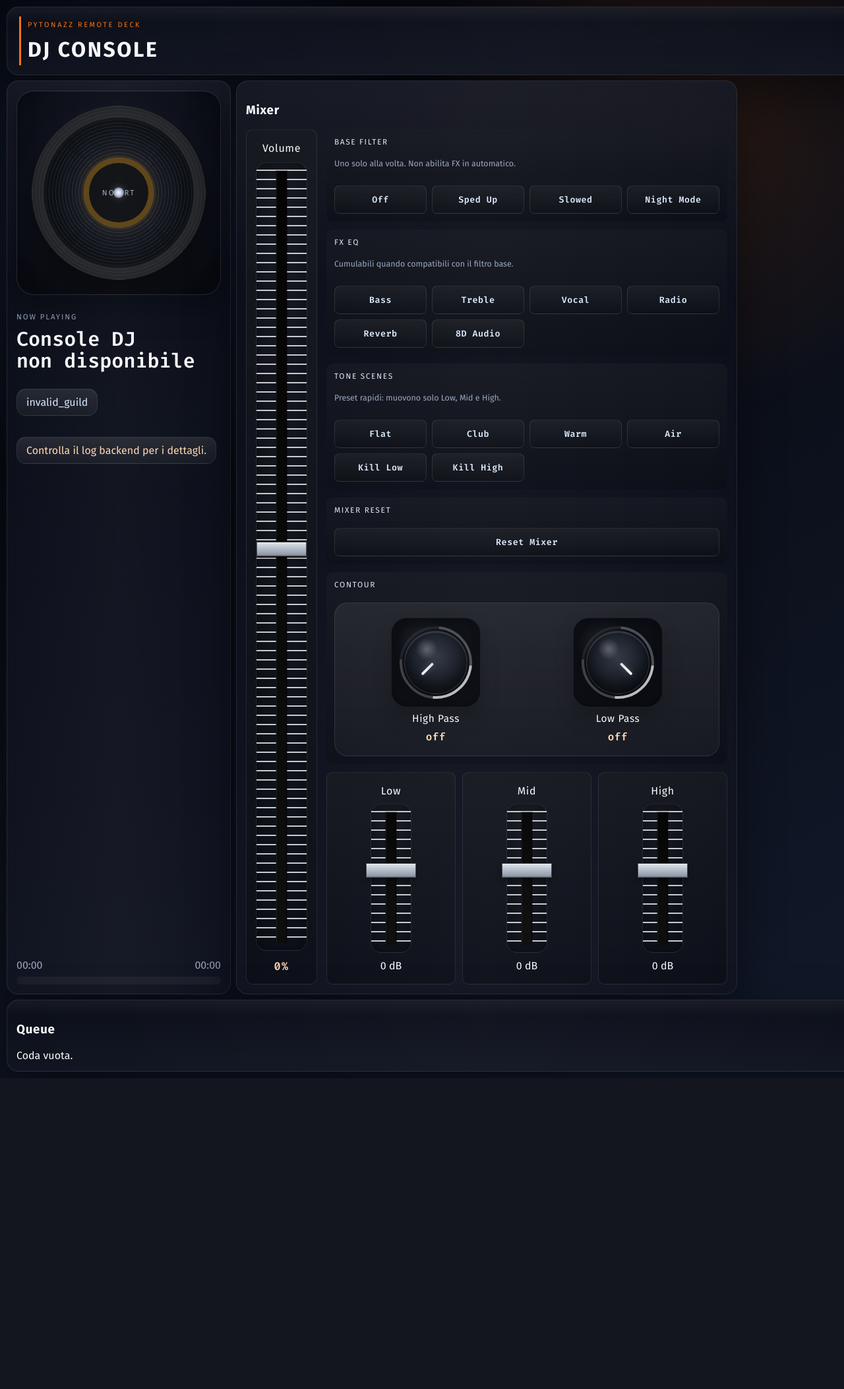
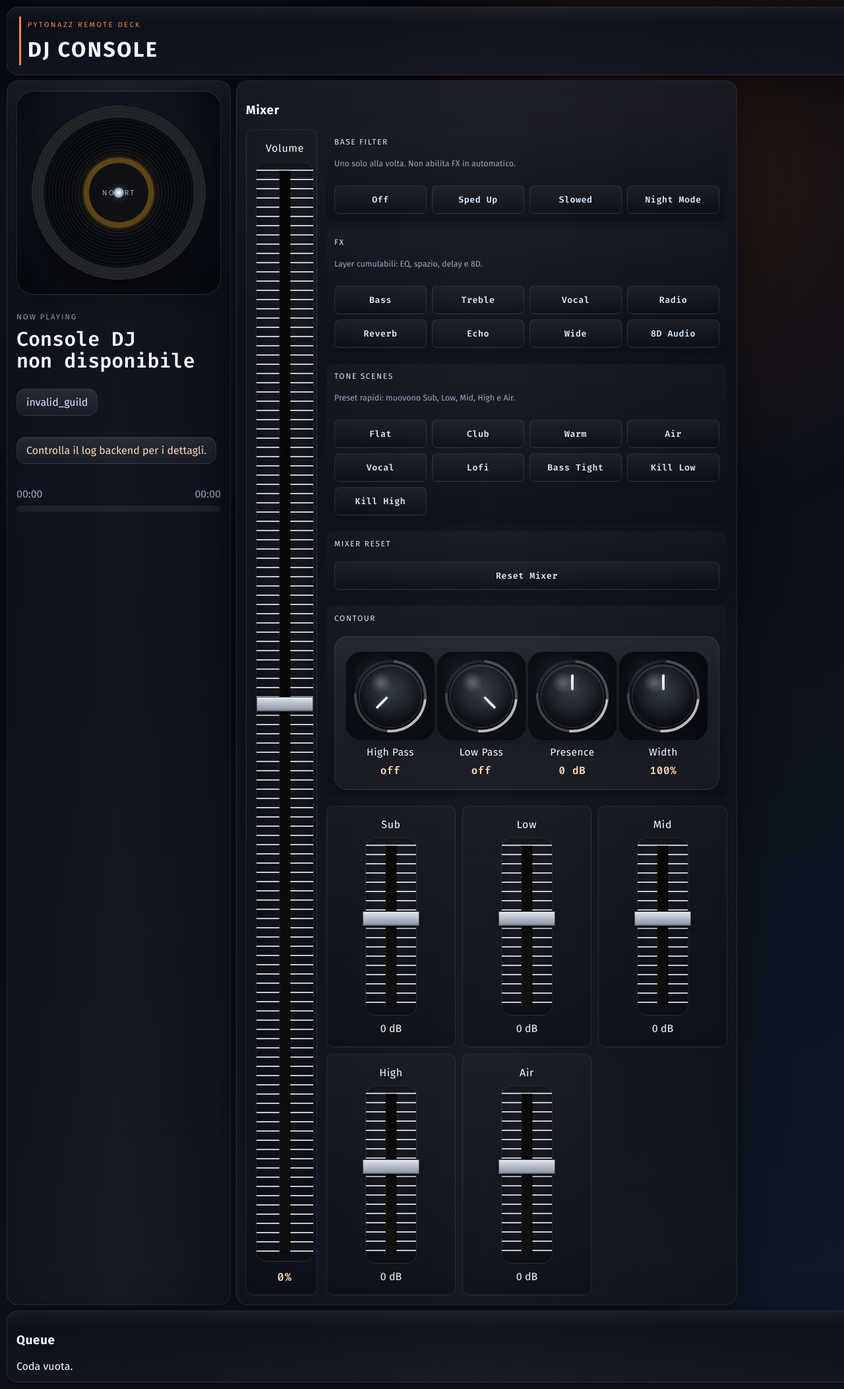
Before and after one commit to Sessionn/Pytonazz2026, a Flask app: template data/database/dashboard/templates/dj_console.html in a window 1280 px wide; the page is wider, and only the part inside the window is pictured. Shown: that part at 66% size. Before the commit the page ends 1624 px from the top of that part, so only its background shows below. Run offline with Flask 3, Linux system fonts and the light colour scheme; the template is opened without the code that fills it, so the values that code supplies are empty; some libraries are stand-ins or nearby versions.

Commit message:
Rinnovo dj console e resolve senza acoustic 4

```diff
--- a/data/database/dashboard/static/css/dj_console.css
+++ b/data/database/dashboard/static/css/dj_console.css
@@ -1862,3 +1862,101 @@ body::before {
     min-height: auto;
   }
 }
+
+/* Night-mode visual tuning requested after hands-on test. */
+:root {
+  --accent: #ff8a3d;
+  --accent-2: #76a9ff;
+  --ok: #73d0ff;
+  --ok-glow: rgba(115, 208, 255, 0.36);
+}
+
+.platter-panel {
+  grid-template-rows: auto auto auto;
+  align-content: start;
+}
+
+.progress-block {
+  margin-top: 6px;
+}
+
+.progress-track {
+  height: 10px;
+  background: rgba(148, 163, 184, 0.16);
+}
+
+#progress-fill {
+  background: linear-gradient(90deg, #76a9ff, #ff8a3d);
+  box-shadow: 0 0 18px rgba(118, 169, 255, 0.18);
+}
+
+.filter-button-grid button.is-active,
+.fx-pad-grid button.is-active,
+.filter-button-grid button[aria-pressed="true"],
+.fx-pad-grid button[aria-pressed="true"] {
+  color: #f8fafc;
+  border-color: rgba(118, 169, 255, 0.62);
+  background:
+    linear-gradient(180deg, rgba(255,255,255,0.14), rgba(255,255,255,0.03)),
+    linear-gradient(135deg, rgba(58, 95, 170, 0.92), rgba(255, 138, 61, 0.82));
+  box-shadow: 0 0 0 1px rgba(118,169,255,0.14), 0 12px 28px rgba(0,0,0,0.2);
+}
+
+.platter-disc {
+  background:
+    repeating-radial-gradient(circle at 50% 50%, rgba(255,255,255,0.07) 0 1px, rgba(0,0,0,0.03) 1px 5px),
+    #070a10;
+}
+
+.groove-layer {
+  opacity: 0.18;
+}
+
+.platter-shadow {
+  pointer-events: none;
+  z-index: 1;
+}
+
+.platter-disc {
+  z-index: 2;
+}
+
+.volume-well,
+.fader-slot {
+  width: 88px;
+}
+
+.eq-slot {
+  width: 78px;
+  min-height: 270px;
+}
+
+.eq-band {
+  min-height: 360px;
+}
+
+.eq-fader {
+  min-height: 236px;
+}
+
+.fader-handle {
+  width: 86px;
+}
+
+.knob-bank {
+  grid-template-columns: repeat(4, minmax(120px, 1fr));
+}
+
+@media (min-height: 920px) {
+  .eq-band {
+    min-height: 420px;
+  }
+
+  .eq-slot {
+    min-height: 320px;
+  }
+
+  .eq-fader {
+    min-height: 282px;
+  }
+}
--- a/data/database/dashboard/static/js/dj_console.js
+++ b/data/database/dashboard/static/js/dj_console.js
@@ -21,21 +21,33 @@ const els = {
   volumeValue: document.getElementById("volume-value"),
   resetMixerButton: document.getElementById("reset-mixer-button"),
   queue: document.getElementById("queue-list"),
+  eqSub: document.getElementById("eq-sub"),
+  eqSubHandle: document.getElementById("eq-sub-handle"),
   eqLow: document.getElementById("eq-low"),
   eqLowHandle: document.getElementById("eq-low-handle"),
   eqMid: document.getElementById("eq-mid"),
   eqMidHandle: document.getElementById("eq-mid-handle"),
   eqHigh: document.getElementById("eq-high"),
   eqHighHandle: document.getElementById("eq-high-handle"),
+  eqAir: document.getElementById("eq-air"),
+  eqAirHandle: document.getElementById("eq-air-handle"),
   fxHighpass: document.getElementById("fx-highpass"),
   fxLowpass: document.getElementById("fx-lowpass"),
+  fxPresence: document.getElementById("fx-presence"),
+  fxWidth: document.getElementById("fx-width"),
   fxHighpassKnob: document.getElementById("fx-highpass-knob"),
   fxLowpassKnob: document.getElementById("fx-lowpass-knob"),
+  fxPresenceKnob: document.getElementById("fx-presence-knob"),
+  fxWidthKnob: document.getElementById("fx-width-knob"),
+  eqSubValue: document.getElementById("eq-sub-value"),
   eqLowValue: document.getElementById("eq-low-value"),
   eqMidValue: document.getElementById("eq-mid-value"),
   eqHighValue: document.getElementById("eq-high-value"),
+  eqAirValue: document.getElementById("eq-air-value"),
   fxHighpassValue: document.getElementById("fx-highpass-value"),
   fxLowpassValue: document.getElementById("fx-lowpass-value"),
+  fxPresenceValue: document.getElementById("fx-presence-value"),
+  fxWidthValue: document.getElementById("fx-width-value"),
   platterWrap: document.getElementById("platter-wrap"),
   platterDisc: document.getElementById("platter-disc"),
 };
@@ -59,13 +71,31 @@ const lastTapAt = new WeakMap();
 const draggingInputs = new Set();
 
 const EQ_SCENES = {
-  flat: { low: 0, mid: 0, high: 0 },
-  club: { low: 5, mid: -1.5, high: 4 },
-  warm: { low: 3.5, mid: 1.5, high: -2 },
-  air: { low: -1, mid: 0.5, high: 5.5 },
-  "kill-low": { low: -12, mid: 0, high: 0 },
-  "kill-high": { low: 0, mid: 0, high: -12 },
+  flat: { sub: 0, low: 0, mid: 0, high: 0, air: 0 },
+  club: { sub: 2.5, low: 4.5, mid: -1.5, high: 3.5, air: 1.5 },
+  warm: { sub: 1.5, low: 3.5, mid: 1.5, high: -2, air: -1 },
+  air: { sub: -1.5, low: -1, mid: 0.5, high: 3.5, air: 5.5 },
+  vocal: { sub: -2, low: -1, mid: 2.5, high: 1.5, air: 1 },
+  lofi: { sub: 1, low: 2.5, mid: -0.5, high: -4, air: -5 },
+  "bass-tight": { sub: 3.5, low: 2, mid: -1, high: 0, air: 0 },
+  "kill-low": { sub: -12, low: -12, mid: 0, high: 0, air: 0 },
+  "kill-high": { sub: 0, low: 0, mid: 0, high: -12, air: -12 },
 };
+
+const EQ_BANDS = [
+  { key: "sub", input: "eqSub", handle: "eqSubHandle", value: "eqSubValue" },
+  { key: "low", input: "eqLow", handle: "eqLowHandle", value: "eqLowValue" },
+  { key: "mid", input: "eqMid", handle: "eqMidHandle", value: "eqMidValue" },
+  { key: "high", input: "eqHigh", handle: "eqHighHandle", value: "eqHighValue" },
+  { key: "air", input: "eqAir", handle: "eqAirHandle", value: "eqAirValue" },
+];
+
+const TONE_CONTROLS = [
+  { key: "highpass_hz", input: "fxHighpass", knob: "fxHighpassKnob", value: "fxHighpassValue", defaultValue: 0 },
+  { key: "lowpass_hz", input: "fxLowpass", knob: "fxLowpassKnob", value: "fxLowpassValue", defaultValue: 20000 },
+  { key: "presence_gain", input: "fxPresence", knob: "fxPresenceKnob", value: "fxPresenceValue", defaultValue: 0 },
+  { key: "stereo_width", input: "fxWidth", knob: "fxWidthKnob", value: "fxWidthValue", defaultValue: 1 },
+];
 
 const FILTER_LABELS = {
   off: "Off",
@@ -77,6 +107,8 @@ const FILTER_LABELS = {
   vocalboost: "Vocal Boost",
   radio: "Radio / Phone",
   reverb: "Reverb",
+  echo: "Echo",
+  wide: "Wide Stereo",
   night: "Night Mode",
 };
 
@@ -128,7 +160,7 @@ function setActiveButton(selector, predicate) {
 }
 
 function summarizeTone(eq) {
-  const values = [eq.low || 0, eq.mid || 0, eq.high || 0];
+  const values = EQ_BANDS.map((band) => eq[band.key] || 0);
   const peak = Math.max(...values.map((value) => Math.abs(value)));
   if (peak < 0.25) return "flat";
   const boosted = values.filter((value) => value > 1.5).length;
@@ -139,9 +171,7 @@ function summarizeTone(eq) {
 }
 
 function eqMatches(a, b) {
-  return Number(a.low || 0) === Number(b.low || 0) &&
-    Number(a.mid || 0) === Number(b.mid || 0) &&
-    Number(a.high || 0) === Number(b.high || 0);
+  return EQ_BANDS.every((band) => Number(a[band.key] || 0) === Number(b[band.key] || 0));
 }
 
 function setPlaybackVisual(stateName) {
@@ -301,12 +331,13 @@ function updateVolumeReadout() {
 }
 
 function updateEqValueLabels() {
-  els.eqLowValue.textContent = `${getControlValue(els.eqLow).toFixed(1)} dB`;
-  els.eqMidValue.textContent = `${getControlValue(els.eqMid).toFixed(1)} dB`;
-  els.eqHighValue.textContent = `${getControlValue(els.eqHigh).toFixed(1)} dB`;
-  setFaderHandlePosition(els.eqLowHandle, els.eqLow);
-  setFaderHandlePosition(els.eqMidHandle, els.eqMid);
-  setFaderHandlePosition(els.eqHighHandle, els.eqHigh);
+  EQ_BANDS.forEach((band) => {
+    const input = els[band.input];
+    const value = els[band.value];
+    if (!input || !value) return;
+    value.textContent = `${getControlValue(input).toFixed(1)} dB`;
+    setFaderHandlePosition(els[band.handle], input);
+  });
 }
 
 function cancelEqAnimation() {
@@ -339,8 +370,12 @@ function setKnobAngle(knob, input) {
 function updateToneValueLabels() {
   els.fxHighpassValue.textContent = formatHighpass(getControlValue(els.fxHighpass));
   els.fxLowpassValue.textContent = formatLowpass(getControlValue(els.fxLowpass));
+  els.fxPresenceValue.textContent = `${getControlValue(els.fxPresence).toFixed(1)} dB`;
+  els.fxWidthValue.textContent = `${Math.round(getControlValue(els.fxWidth) * 100)}%`;
   setKnobAngle(els.fxHighpassKnob, els.fxHighpass);
   setKnobAngle(els.fxLowpassKnob, els.fxLowpass);
+  setKnobAngle(els.fxPresenceKnob, els.fxPresence);
+  setKnobAngle(els.fxWidthKnob, els.fxWidth);
 }
 
 function syncPlatterMotion(next) {
@@ -500,38 +535,32 @@ function render(next) {
   renderQueue(next.queue || []);
 
   const eq = next.eq || { low: 0, mid: 0, high: 0 };
-  const toneFilters = next.tone_filters || { highpass_hz: 0, lowpass_hz: 20000 };
+  const toneFilters = next.tone_filters || { highpass_hz: 0, lowpass_hz: 20000, presence_gain: 0, stereo_width: 1 };
   els.toneSummary.textContent = summarizeTone(eq);
 
   if (!draggingInputs.has(els.volume)) {
     setControlValue(els.volume, next.volume ?? 0.5);
     updateVolumeReadout();
   }
-  if (!draggingInputs.has(els.eqLow)) {
-    setControlValue(els.eqLow, eq.low ?? 0);
+  EQ_BANDS.forEach((band) => {
+    const input = els[band.input];
+    if (input && !draggingInputs.has(input)) {
+      setControlValue(input, eq[band.key] ?? 0);
     }
-  if (!draggingInputs.has(els.eqMid)) {
-    setControlValue(els.eqMid, eq.mid ?? 0);
+  });
+  TONE_CONTROLS.forEach((control) => {
+    const input = els[control.input];
+    if (input && !draggingInputs.has(input)) {
+      setControlValue(input, toneFilters[control.key] ?? control.defaultValue);
     }
-  if (!draggingInputs.has(els.eqHigh)) {
-    setControlValue(els.eqHigh, eq.high ?? 0);
-  }
-  if (!draggingInputs.has(els.fxHighpass)) {
-    setControlValue(els.fxHighpass, toneFilters.highpass_hz ?? 0);
-  }
-  if (!draggingInputs.has(els.fxLowpass)) {
-    setControlValue(els.fxLowpass, toneFilters.lowpass_hz ?? 20000);
-  }
+  });
 
   updateEqValueLabels();
   updateToneValueLabels();
 
   setActiveButton("[data-eq-scene]", (button) => {
     const scene = EQ_SCENES[button.dataset.eqScene];
-    return scene &&
-      Number(scene.low) === Number(eq.low || 0) &&
-      Number(scene.mid) === Number(eq.mid || 0) &&
-      Number(scene.high) === Number(eq.high || 0);
+    return scene && eqMatches(scene, eq);
   });
 
   if (current && current.thumbnail) {
@@ -582,26 +611,20 @@ const liveToneSender = makeContinuousSender("set_tone_filters", () => ({
   tone_filters: {
     highpass_hz: getControlValue(els.fxHighpass),
     lowpass_hz: getControlValue(els.fxLowpass),
+    presence_gain: getControlValue(els.fxPresence),
+    stereo_width: getControlValue(els.fxWidth),
   },
 }));
 
 const liveEqSender = makeContinuousSender("set_eq", () => ({
-  eq: {
-    low: getControlValue(els.eqLow),
-    mid: getControlValue(els.eqMid),
-    high: getControlValue(els.eqHigh),
-  },
+  eq: Object.fromEntries(EQ_BANDS.map((band) => [band.key, getControlValue(els[band.input])])),
 }));
 
 function sendEqNow() {
   clearTimeout(sendEqTimer);
   sendEqTimer = null;
   return postAction("set_eq", {
-    eq: {
-      low: getControlValue(els.eqLow),
-      mid: getControlValue(els.eqMid),
-      high: getControlValue(els.eqHigh),
-    },
+    eq: Object.fromEntries(EQ_BANDS.map((band) => [band.key, getControlValue(els[band.input])])),
   });
 }
 
@@ -628,13 +651,17 @@ function animateControlTo(input, targetValue, { onFrame, onDone, durationMs = 26
 function resetEqBand(input) {
   cancelEqAnimation();
   const targetEq = {
+    sub: getControlValue(els.eqSub),
     low: getControlValue(els.eqLow),
     mid: getControlValue(els.eqMid),
     high: getControlValue(els.eqHigh),
+    air: getControlValue(els.eqAir),
   };
-  if (input === els.eqLow) targetEq.low = readDefaultValue(input);
-  if (input === els.eqMid) targetEq.mid = readDefaultValue(input);
-  if (input === els.eqHigh) targetEq.high = readDefaultValue(input);
+  EQ_BANDS.forEach((band) => {
+    if (input === els[band.input]) {
+      targetEq[band.key] = readDefaultValue(input);
+    }
+  });
   animateEqTo(targetEq, 300);
 }
 
@@ -673,16 +700,16 @@ function easeOutQuart(t) {
 function animateEqTo(targetEq, durationMs = 320) {
   cancelEqAnimation();
   const start = performance.now();
-  const startLow = getControlValue(els.eqLow);
-  const startMid = getControlValue(els.eqMid);
-  const startHigh = getControlValue(els.eqHigh);
+  const starts = Object.fromEntries(EQ_BANDS.map((band) => [band.key, getControlValue(els[band.input])]));
 
   function step(now) {
     const t = Math.min(1, (now - start) / durationMs);
     const eased = easeOutQuart(t);
-    setControlValue(els.eqLow, startLow + ((Number(targetEq.low) - startLow) * eased));
-    setControlValue(els.eqMid, startMid + ((Number(targetEq.mid) - startMid) * eased));
-    setControlValue(els.eqHigh, startHigh + ((Number(targetEq.high) - startHigh) * eased));
+    EQ_BANDS.forEach((band) => {
+      const startValue = starts[band.key] ?? 0;
+      const targetValue = Number(targetEq[band.key] ?? 0);
+      setControlValue(els[band.input], startValue + ((targetValue - startValue) * eased));
+    });
     updateEqValueLabels();
     liveEqSender();
     if (t < 1) {
@@ -869,6 +896,8 @@ els.resetMixerButton?.addEventListener("click", async () => {
   });
   setControlValue(els.fxHighpass, 0);
   setControlValue(els.fxLowpass, 20000);
+  setControlValue(els.fxPresence, 0);
+  setControlValue(els.fxWidth, 1);
   updateToneValueLabels();
   animateEqTo(EQ_SCENES.flat, 240);
   await postAction("set_base_filter", { filter_name: "off" });
@@ -878,8 +907,10 @@ els.resetMixerButton?.addEventListener("click", async () => {
     postAction("toggle_filter_fx", { fx_name: "vocalboost", enabled: false }),
     postAction("toggle_filter_fx", { fx_name: "radio", enabled: false }),
     postAction("toggle_filter_fx", { fx_name: "reverb", enabled: false }),
+    postAction("toggle_filter_fx", { fx_name: "echo", enabled: false }),
+    postAction("toggle_filter_fx", { fx_name: "wide", enabled: false }),
     postAction("toggle_filter_fx", { fx_name: "8d", enabled: false }),
-    postAction("set_tone_filters", { tone_filters: { highpass_hz: 0, lowpass_hz: 20000 } }),
+    postAction("set_tone_filters", { tone_filters: { highpass_hz: 0, lowpass_hz: 20000, presence_gain: 0, stereo_width: 1 } }),
   ]);
 });
 
@@ -895,7 +926,8 @@ setupVerticalDrag(els.volumeHandle, els.volume, {
   onReset: resetVolume,
 });
 
-setupVerticalDrag(els.eqLowHandle, els.eqLow, {
+EQ_BANDS.forEach((band) => {
+  setupVerticalDrag(els[band.handle], els[band.input], {
     onChange: () => {
       updateEqValueLabels();
       cancelEqAnimation();
@@ -906,35 +938,8 @@ setupVerticalDrag(els.eqLowHandle, els.eqLow, {
       cancelEqAnimation();
       void sendEqNow();
     },
-  onReset: () => resetEqBand(els.eqLow),
+    onReset: () => resetEqBand(els[band.input]),
   });
-
-setupVerticalDrag(els.eqMidHandle, els.eqMid, {
-  onChange: () => {
-    updateEqValueLabels();
-    cancelEqAnimation();
-    liveEqSender();
-  },
-  onCommit: () => {
-    updateEqValueLabels();
-    cancelEqAnimation();
-    void sendEqNow();
-  },
-  onReset: () => resetEqBand(els.eqMid),
-});
-
-setupVerticalDrag(els.eqHighHandle, els.eqHigh, {
-  onChange: () => {
-    updateEqValueLabels();
-    cancelEqAnimation();
-    liveEqSender();
-  },
-  onCommit: () => {
-    updateEqValueLabels();
-    cancelEqAnimation();
-    void sendEqNow();
-  },
-  onReset: () => resetEqBand(els.eqHigh),
 });
 
 setupKnobDrag(els.fxHighpassKnob, els.fxHighpass, {
@@ -961,6 +966,30 @@ setupKnobDrag(els.fxLowpassKnob, els.fxLowpass, {
   onReset: () => resetToneBand(els.fxLowpass),
 });
 
+setupKnobDrag(els.fxPresenceKnob, els.fxPresence, {
+  onChange: () => {
+    updateToneValueLabels();
+    liveToneSender();
+  },
+  onCommit: () => {
+    updateToneValueLabels();
+    liveToneSender();
+  },
+  onReset: () => resetToneBand(els.fxPresence),
+});
+
+setupKnobDrag(els.fxWidthKnob, els.fxWidth, {
+  onChange: () => {
+    updateToneValueLabels();
+    liveToneSender();
+  },
+  onCommit: () => {
+    updateToneValueLabels();
+    liveToneSender();
+  },
+  onReset: () => resetToneBand(els.fxWidth),
+});
+
 document.querySelectorAll("[data-eq-scene]").forEach((button) => {
   button.addEventListener("click", () => {
     const scene = EQ_SCENES[button.dataset.eqScene];
@@ -969,7 +998,7 @@ document.querySelectorAll("[data-eq-scene]").forEach((button) => {
   });
 });
 
-[els.volumeHandle, els.eqLowHandle, els.eqMidHandle, els.eqHighHandle].forEach((handle) => {
+[els.volumeHandle, ...EQ_BANDS.map((band) => els[band.handle])].forEach((handle) => {
   handle.addEventListener("pointerup", () => {
     const now = performance.now();
     const previous = lastTapAt.get(handle) || 0;
@@ -982,7 +1011,7 @@ document.querySelectorAll("[data-eq-scene]").forEach((button) => {
   });
 });
 
-[els.fxHighpassKnob, els.fxLowpassKnob].forEach((knob) => {
+[els.fxHighpassKnob, els.fxLowpassKnob, els.fxPresenceKnob, els.fxWidthKnob].forEach((knob) => {
   knob.addEventListener("pointerup", () => {
     const now = performance.now();
     const previous = lastTapAt.get(knob) || 0;
--- a/data/database/dashboard/templates/dj_console.html
+++ b/data/database/dashboard/templates/dj_console.html
@@ -109,14 +109,16 @@
             </div>
             <div class="tone-grid">
               <div class="control-stack">
-                <label>FX EQ</label>
-                <p class="control-help">Cumulabili quando compatibili con il filtro base.</p>
+                <label>FX</label>
+                <p class="control-help">Layer cumulabili: EQ, spazio, delay e 8D.</p>
                 <div class="fx-pad-grid" id="fx-toggle-grid">
                   <button data-filter-fx="bassboost">Bass</button>
                   <button data-filter-fx="trebleboost">Treble</button>
                   <button data-filter-fx="vocalboost">Vocal</button>
                   <button data-filter-fx="radio">Radio</button>
                   <button data-filter-fx="reverb">Reverb</button>
+                  <button data-filter-fx="echo">Echo</button>
+                  <button data-filter-fx="wide">Wide</button>
                   <button data-filter-fx="8d">8D Audio</button>
                 </div>
               </div>
@@ -124,12 +126,15 @@
             <div class="tone-grid">
               <div class="control-stack">
                 <label>Tone Scenes</label>
-                <p class="control-help">Preset rapidi: muovono solo Low, Mid e High.</p>
+                <p class="control-help">Preset rapidi: muovono Sub, Low, Mid, High e Air.</p>
                 <div class="fx-pad-grid">
                   <button data-eq-scene="flat">Flat</button>
                   <button data-eq-scene="club">Club</button>
                   <button data-eq-scene="warm">Warm</button>
                   <button data-eq-scene="air">Air</button>
+                  <button data-eq-scene="vocal">Vocal</button>
+                  <button data-eq-scene="lofi">Lofi</button>
+                  <button data-eq-scene="bass-tight">Bass Tight</button>
                   <button data-eq-scene="kill-low">Kill Low</button>
                   <button data-eq-scene="kill-high">Kill High</button>
                 </div>
@@ -164,9 +169,37 @@
                   <span class="knob-label">Low Pass</span>
                   <span id="fx-lowpass-value" class="knob-value">off</span>
                 </div>
+                <div class="knob-unit">
+                  <div class="knob-shell">
+                    <div id="fx-presence-knob" class="fx-knob" style="--knob-angle: 0deg;">
+                      <span class="knob-marker"></span>
+                      <input id="fx-presence" class="knob-hitbox" type="range" min="-8" max="8" step="0.5" value="0" data-default="0">
+                    </div>
+                  </div>
+                  <span class="knob-label">Presence</span>
+                  <span id="fx-presence-value" class="knob-value">0 dB</span>
+                </div>
+                <div class="knob-unit">
+                  <div class="knob-shell">
+                    <div id="fx-width-knob" class="fx-knob" style="--knob-angle: 0deg;">
+                      <span class="knob-marker"></span>
+                      <input id="fx-width" class="knob-hitbox" type="range" min="0.65" max="1.45" step="0.05" value="1" data-default="1">
+                    </div>
+                  </div>
+                  <span class="knob-label">Width</span>
+                  <span id="fx-width-value" class="knob-value">100%</span>
+                </div>
               </div>
             </div>
             <div class="eq-grid">
+              <div class="eq-band">
+                <label for="eq-sub">Sub</label>
+                <div class="fader-slot eq-slot">
+                  <input id="eq-sub" class="fader-vertical eq-fader" type="range" min="-12" max="12" step="0.5" value="0" orient="vertical" data-default="0">
+                  <button id="eq-sub-handle" class="fader-handle" type="button" aria-label="Sub EQ fader handle"></button>
+                </div>
+                <span id="eq-sub-value">0 dB</span>
+              </div>
               <div class="eq-band">
                 <label for="eq-low">Low</label>
                 <div class="fader-slot eq-slot">
@@ -191,6 +224,14 @@
                 </div>
                 <span id="eq-high-value">0 dB</span>
               </div>
+              <div class="eq-band">
+                <label for="eq-air">Air</label>
+                <div class="fader-slot eq-slot">
+                  <input id="eq-air" class="fader-vertical eq-fader" type="range" min="-12" max="12" step="0.5" value="0" orient="vertical" data-default="0">
+                  <button id="eq-air-handle" class="fader-handle" type="button" aria-label="Air EQ fader handle"></button>
+                </div>
+                <span id="eq-air-value">0 dB</span>
+              </div>
             </div>
           </div>
         </div>
```
Also changed, not shown: core/audio_filters.py (+47 -3 lines), core/music/live_fx.py (+63 -2 lines), core/music/player.py (+23 -7 lines). Lines whose indentation alone changed are shown as unchanged.
